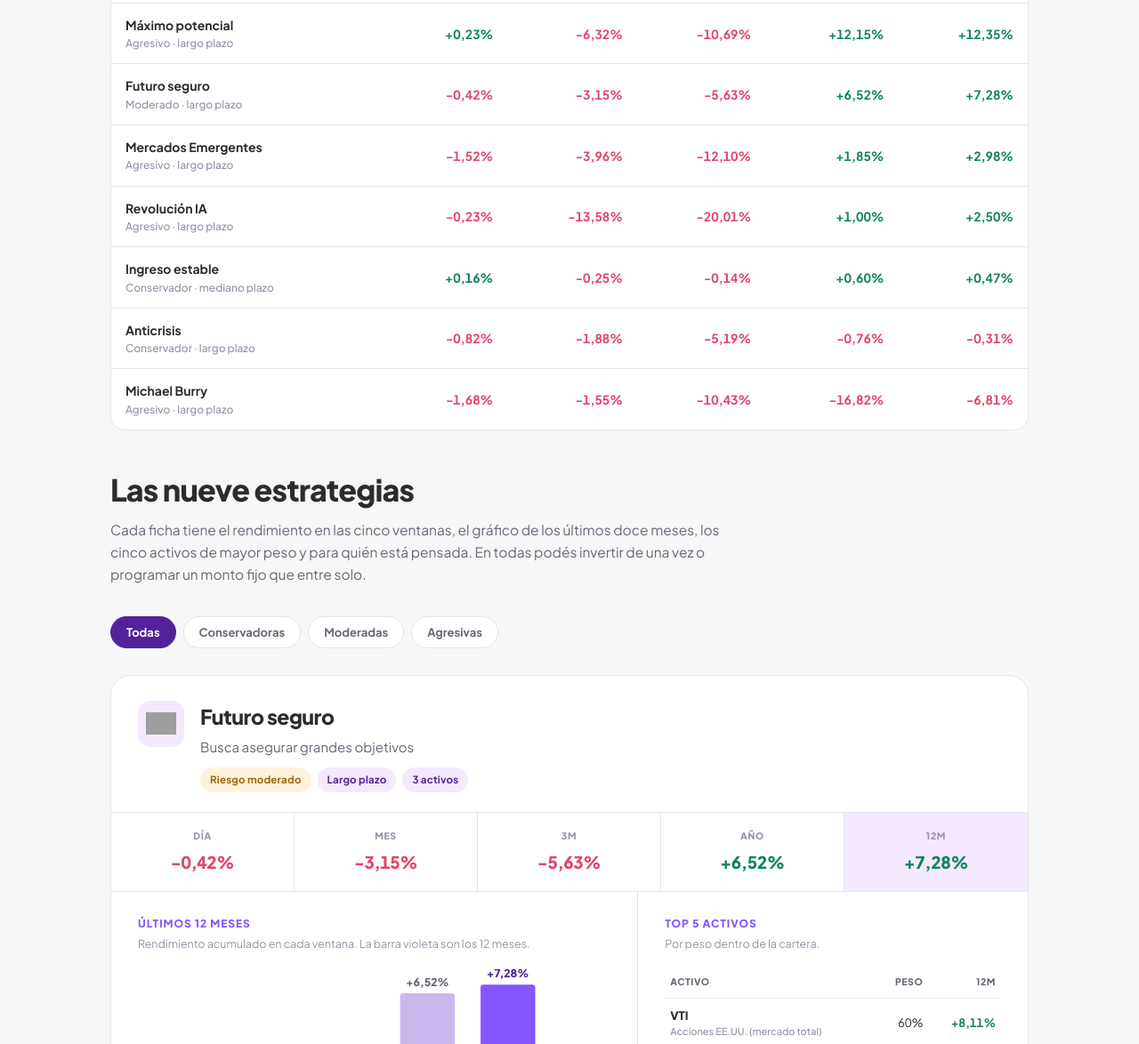
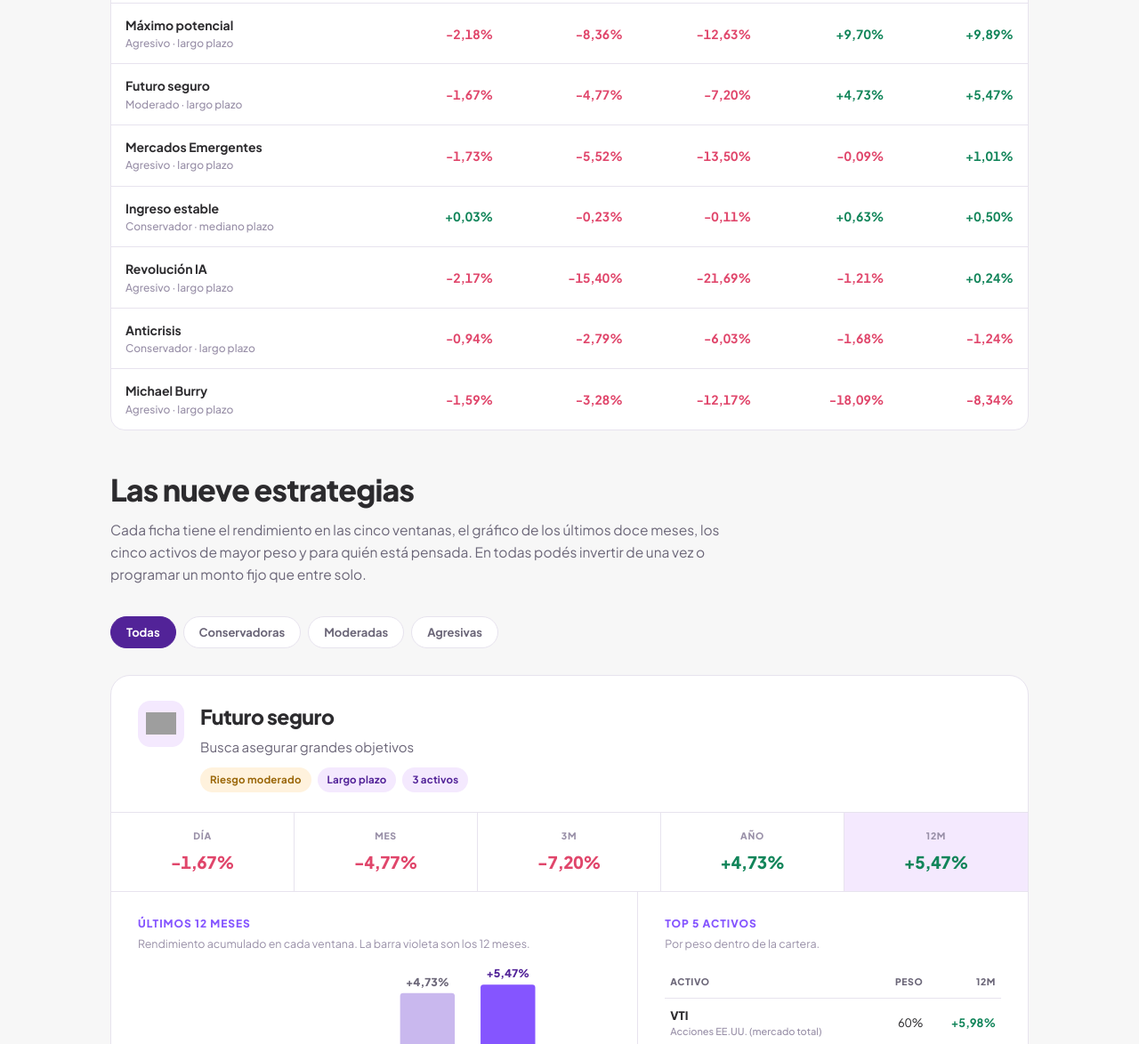
Before and after one commit to barriosuna/Rendimientos-carteras-2, a plain HTML site: page public/index.html in a window 1280 px wide. Shown: the part 1626-2800 px from the top of the page at 89% size. Drawn offline with Linux system fonts and the light colour scheme; grey boxes are pictures that could not be loaded.

Commit message:
landing: rendimientos al 20/11/2026 [skip ci]

```diff
--- a/public/index.html
+++ b/public/index.html
@@ -267,7 +267,7 @@ footer{padding:0 0 60px}
       </div>
     </div>
     <div class="barras" id="barras"></div>
-    <p class="termo-pie">Rendimiento total en dólares, punto a punto, con dividendos reinvertidos. Cierre del miércoles 18 de noviembre de 2026.</p>
+    <p class="termo-pie">Rendimiento total en dólares, punto a punto, con dividendos reinvertidos. Cierre del jueves 19 de noviembre de 2026.</p>
   </div>
 </section>
 
@@ -336,30 +336,30 @@ const ESTRATEGIAS = [
   "riesgoKey": "moderate",
   "plazo": "Largo plazo",
   "ret": [
-   -0.42,
-   -3.15,
-   -5.63,
-   6.52,
-   7.28
+   -1.67,
+   -4.77,
+   -7.2,
+   4.73,
+   5.47
   ],
   "activos": [
    {
     "t": "VTI",
     "peso": 60.0,
     "nombre": "Acciones EE.UU. (mercado total)",
-    "r12m": 8.11
+    "r12m": 5.98
    },
    {
     "t": "VXUS",
     "peso": 30.0,
     "nombre": "Acciones fuera de EE.UU.",
-    "r12m": 8.47
+    "r12m": 6.68
    },
    {
     "t": "BND",
     "peso": 10.0,
     "nombre": "Bonos EE.UU.",
-    "r12m": -1.32
+    "r12m": -1.26
    }
   ],
   "totalActivos": 3,
@@ -379,42 +379,42 @@ const ESTRATEGIAS = [
   "riesgoKey": "aggressive",
   "plazo": "Largo plazo",
   "ret": [
-   0.23,
-   -6.32,
-   -10.69,
-   12.15,
-   12.35
+   -2.18,
+   -8.36,
+   -12.63,
+   9.7,
+   9.89
   ],
   "activos": [
    {
     "t": "QQQ",
     "peso": 30.0,
     "nombre": "Nasdaq 100",
-    "r12m": 7.0
+    "r12m": 4.65
    },
    {
     "t": "SMH",
     "peso": 25.0,
     "nombre": "Semiconductores",
-    "r12m": 30.85
+    "r12m": 27.42
    },
    {
     "t": "VUG",
     "peso": 20.0,
     "nombre": "Acciones de crecimiento",
-    "r12m": 0.36
+    "r12m": -1.87
    },
    {
     "t": "IWO",
     "peso": 15.0,
     "nombre": "Small caps de crecimiento",
-    "r12m": 4.26
+    "r12m": 1.76
    },
    {
     "t": "XBI",
     "peso": 10.0,
     "nombre": "Biotecnología",
-    "r12m": 18.27
+    "r12m": 17.52
    }
   ],
   "totalActivos": 5,
@@ -433,36 +433,36 @@ const ESTRATEGIAS = [
   "riesgoKey": "aggressive",
   "plazo": "Mediano plazo",
   "ret": [
-   -0.21,
-   -4.91,
-   -7.46,
-   14.92,
-   16.13
+   -1.94,
+   -6.76,
+   -9.26,
+   12.71,
+   13.91
   ],
   "activos": [
    {
     "t": "VB",
     "peso": 25.0,
     "nombre": "Small caps EE.UU.",
-    "r12m": 11.08
+    "r12m": 8.78
    },
    {
     "t": "MTUM",
     "peso": 25.0,
     "nombre": "Factor momentum",
-    "r12m": 4.93
+    "r12m": 2.83
    },
    {
     "t": "QUAL",
     "peso": 25.0,
     "nombre": "Factor calidad",
-    "r12m": 10.9
+    "r12m": 8.64
    },
    {
     "t": "VLUE",
     "peso": 25.0,
     "nombre": "Factor valor",
-    "r12m": 37.62
+    "r12m": 35.4
    }
   ],
   "totalActivos": 4,
@@ -486,42 +486,42 @@ const ESTRATEGIAS = [
   "riesgoKey": "aggressive",
   "plazo": "Largo plazo",
   "ret": [
-   -0.23,
-   -13.58,
-   -20.01,
-   1.0,
-   2.5
+   -2.17,
+   -15.4,
+   -21.69,
+   -1.21,
+   0.24
   ],
   "activos": [
    {
     "t": "NVDA",
     "peso": 25.0,
     "nombre": "Nvidia",
-    "r12m": -14.51
+    "r12m": -17.33
    },
    {
     "t": "CHAT",
     "peso": 25.0,
     "nombre": "Inteligencia artificial (temático)",
-    "r12m": 17.06
+    "r12m": 14.55
    },
    {
     "t": "SMH",
     "peso": 20.0,
     "nombre": "Semiconductores",
-    "r12m": 30.85
+    "r12m": 27.42
    },
    {
     "t": "IGV",
     "peso": 20.0,
     "nombre": "Software",
-    "r12m": -6.85
+    "r12m": -7.66
    },
    {
     "t": "VST",
     "peso": 10.0,
     "nombre": "Vistra (energía eléctrica)",
-    "r12m": -29.38
+    "r12m": -30.18
    }
   ],
   "totalActivos": 5,
@@ -540,42 +540,42 @@ const ESTRATEGIAS = [
   "riesgoKey": "conservative",
   "plazo": "Mediano plazo",
   "ret": [
-   0.16,
-   -0.25,
-   -0.14,
-   0.6,
-   0.47
+   0.03,
+   -0.23,
+   -0.11,
+   0.63,
+   0.5
   ],
   "activos": [
    {
     "t": "SGOV",
     "peso": 40.0,
     "nombre": "Letras del Tesoro (0-3 meses)",
-    "r12m": 3.62
+    "r12m": 3.63
    },
    {
     "t": "SHY",
     "peso": 25.0,
     "nombre": "Tesoro EE.UU. 1-3 años",
-    "r12m": 1.47
+    "r12m": 1.52
    },
    {
     "t": "LQD",
     "peso": 20.0,
     "nombre": "Corporativos grado de inversión",
-    "r12m": -3.37
+    "r12m": -3.44
    },
    {
     "t": "IEF",
     "peso": 10.0,
     "nombre": "Tesoro EE.UU. 7-10 años",
-    "r12m": -3.26
+    "r12m": -3.1
    },
    {
     "t": "TLT",
     "peso": 5.0,
     "nombre": "Tesoro EE.UU. +20 años",
-    "r12m": -6.89
+    "r12m": -6.74
    }
   ],
   "totalActivos": 5,
@@ -593,30 +593,30 @@ const ESTRATEGIAS = [
   "riesgoKey": "aggressive",
   "plazo": "Largo plazo",
   "ret": [
-   -1.68,
-   -1.55,
-   -10.43,
-   -16.82,
-   -6.81
+   -1.59,
+   -3.28,
+   -12.17,
+   -18.09,
+   -8.34
   ],
   "activos": [
    {
     "t": "MOH",
     "peso": 43.49,
     "nombre": "Molina Healthcare",
-    "r12m": 39.32
+    "r12m": 37.15
    },
    {
     "t": "LULU",
     "peso": 32.35,
     "nombre": "Lululemon",
-    "r12m": -39.85
+    "r12m": -42.7
    },
    {
     "t": "SLM",
     "peso": 24.16,
     "nombre": "SLM Corporation",
-    "r12m": -45.61
+    "r12m": -44.22
    }
   ],
   "totalActivos": 3,
@@ -637,42 +637,42 @@ const ESTRATEGIAS = [
   "riesgoKey": "aggressive",
   "plazo": "Largo plazo",
   "ret": [
-   -1.52,
-   -3.96,
-   -12.1,
-   1.85,
-   2.98
+   -1.73,
+   -5.52,
+   -13.5,
+   -0.09,
+   1.01
   ],
   "activos": [
    {
     "t": "MCHI",
     "peso": 25.0,
     "nombre": "Acciones de China",
-    "r12m": -21.71
+    "r12m": -22.97
    },
    {
     "t": "INDA",
     "peso": 18.0,
     "nombre": "Acciones de India",
-    "r12m": -5.94
+    "r12m": -4.94
    },
    {
     "t": "EWZ",
     "peso": 15.0,
     "nombre": "Acciones de Brasil",
-    "r12m": -6.52
+    "r12m": -8.26
    },
    {
     "t": "EWT",
     "peso": 12.0,
     "nombre": "Acciones de Taiwán",
-    "r12m": 43.86
+    "r12m": 36.13
    },
    {
     "t": "EWY",
     "peso": 10.0,
     "nombre": "Acciones de Corea del Sur",
-    "r12m": 53.85
+    "r12m": 51.44
    }
   ],
   "totalActivos": 8,
@@ -693,42 +693,42 @@ const ESTRATEGIAS = [
   "riesgoKey": "aggressive",
   "plazo": "Largo plazo",
   "ret": [
-   -1.38,
-   -2.96,
-   -1.87,
-   15.06,
-   15.02
+   -1.71,
+   -4.62,
+   -3.55,
+   13.11,
+   13.07
   ],
   "activos": [
    {
     "t": "SCHD",
     "peso": 25.0,
     "nombre": "Dividendos de calidad",
-    "r12m": 30.18
+    "r12m": 28.31
    },
    {
     "t": "VIG",
     "peso": 25.0,
     "nombre": "Dividendos crecientes",
-    "r12m": 11.53
+    "r12m": 9.61
    },
    {
     "t": "DGRO",
     "peso": 20.0,
     "nombre": "Crecimiento de dividendos",
-    "r12m": 16.14
+    "r12m": 14.27
    },
    {
     "t": "IDVO",
     "peso": 15.0,
     "nombre": "Dividendos internacionales + opciones",
-    "r12m": 3.18
+    "r12m": 0.88
    },
    {
     "t": "DIVO",
     "peso": 15.0,
     "nombre": "Dividendos + covered calls",
-    "r12m": 5.93
+    "r12m": 4.05
    }
   ],
   "totalActivos": 5,
@@ -748,42 +748,42 @@ const ESTRATEGIAS = [
   "riesgoKey": "conservative",
   "plazo": "Largo plazo",
   "ret": [
-   -0.82,
-   -1.88,
-   -5.19,
-   -0.76,
-   -0.31
+   -0.94,
+   -2.79,
+   -6.03,
+   -1.68,
+   -1.24
   ],
   "activos": [
    {
     "t": "VTI",
     "peso": 25.0,
     "nombre": "Acciones EE.UU. (mercado total)",
-    "r12m": 8.11
+    "r12m": 5.98
    },
    {
     "t": "GLD",
     "peso": 25.0,
     "nombre": "Oro físico",
-    "r12m": -12.04
+    "r12m": -13.59
    },
    {
     "t": "SGOV",
     "peso": 25.0,
     "nombre": "Letras del Tesoro (0-3 meses)",
-    "r12m": 3.62
+    "r12m": 3.63
    },
    {
     "t": "BND",
     "peso": 15.0,
     "nombre": "Bonos EE.UU.",
-    "r12m": -1.32
+    "r12m": -1.26
    },
    {
     "t": "BNDX",
     "peso": 10.0,
     "nombre": "Bonos globales cubiertos",
-    "r12m": -0.37
+    "r12m": -0.56
    }
   ],
   "totalActivos": 5,
```
Also changed, not shown: public/api/estrategias.json (+1 -1 lines), public/api/sp500.json (+1 -1 lines).
